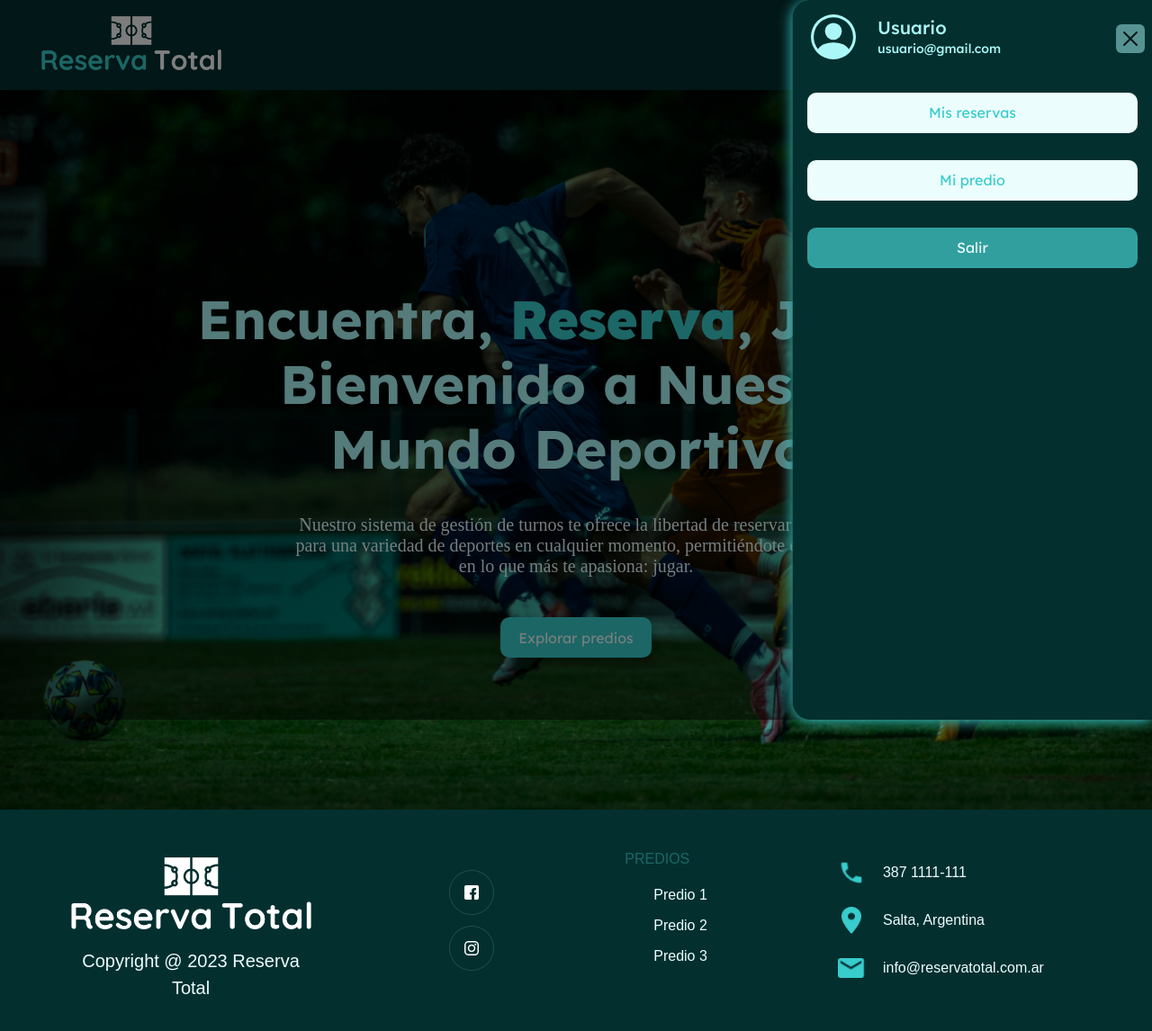
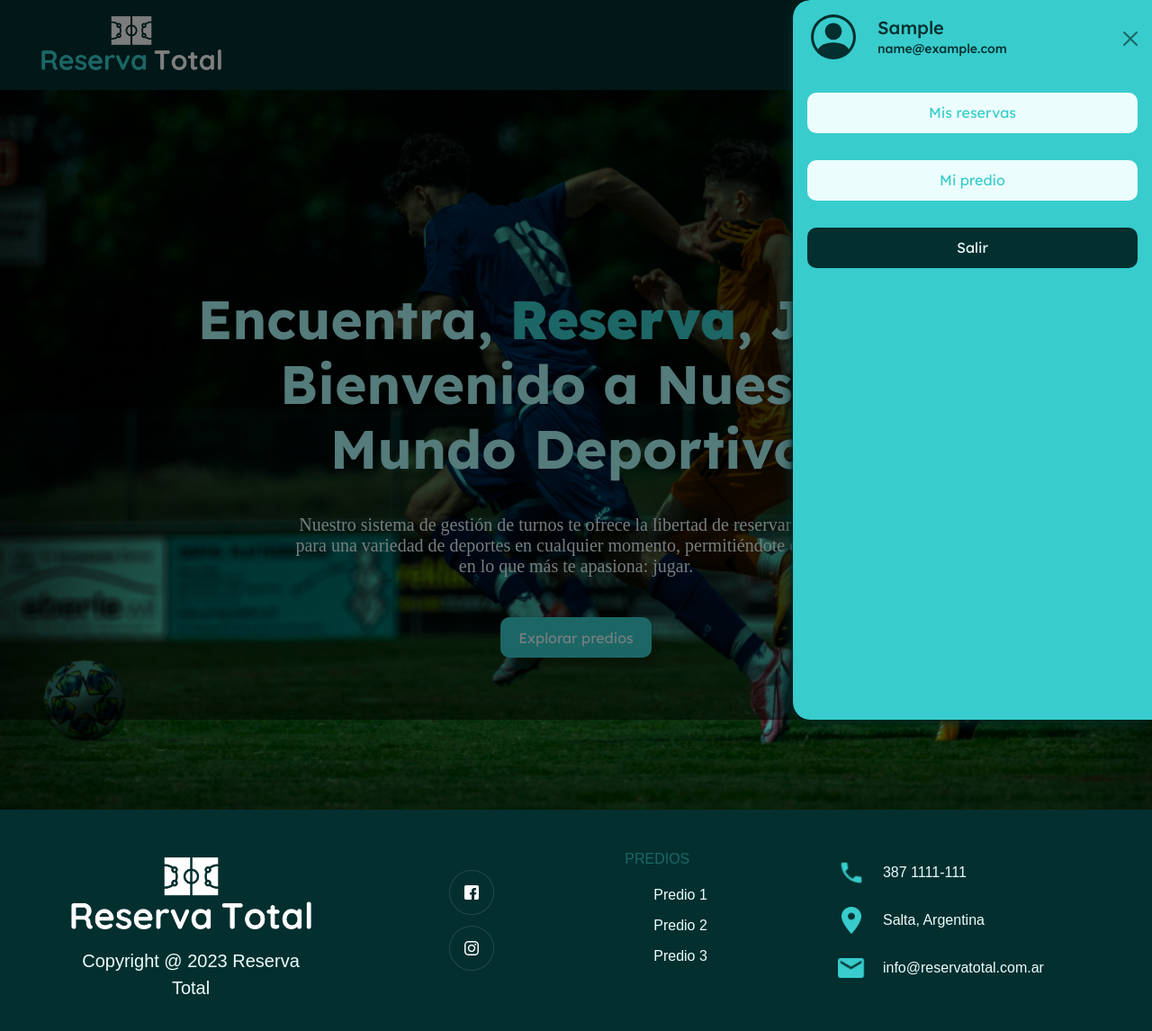
Before and after one commit to bj10asd/SoftwareCancha, a Django app: page / in a window 1280 px wide, after a click that opens the changed part. Shown: the whole page at 90% size. Run offline with Django 4.2, Linux system fonts and the light colour scheme; the visitor is signed in with stand-in values (Sample User, id 1); parts of the project's set-up code (start-up, migrations or seed data) failed here and were passed over; some libraries are stand-ins or nearby versions; some web fonts are replaced.

Commit message:
Fix en navbar

```diff
--- a/scalo/reservas/static/css/header.css
+++ b/scalo/reservas/static/css/header.css
@@ -53,6 +53,8 @@ header {
   .navbar li a:hover {
     transform: translateZ(50px);
     transform: scale(1.05);
+    background-color: #ABF7F7;
+    color: #042F2F !important;
   }
   .navbar li a:active {
     transform: translateY(-1px);
@@ -63,15 +65,31 @@ header {
     color: #38CCCC;
   }
   .navbar .inises {
-    background-color: #329F9F;
+    background-color: #38CCCC;
     color: #ECFDFD;
     transition: all 0.3s cubic-bezier(0.25, 0.46, 0.45, 0.94);
   }
   .navbar .inises:hover {
     transform: translateZ(50px);
     transform: scale(1.05);
+    background-color: #ABF7F7;
   }
   .navbar .inises:active {
+    transform: translateY(-1px);
+    transform: rotate(2deg);
+    box-shadow: 0 5px 10px rgba(0, 0, 0, 0.2);
+  }
+  .navbar .lout {
+    background-color: #042F2F;
+    color: #ECFDFD;
+    transition: all 0.3s cubic-bezier(0.25, 0.46, 0.45, 0.94);
+  }
+  .navbar .lout:hover {
+    transform: translateZ(50px);
+    transform: scale(1.05);
+    background-color: rgb(255, 162, 162);
+  }
+  .navbar .lout:active {
     transform: translateY(-1px);
     transform: rotate(2deg);
     box-shadow: 0 5px 10px rgba(0, 0, 0, 0.2);
@@ -81,12 +99,13 @@ header {
   }
   .offcanvas {
     border-radius: 1.25rem 0 0 1.25rem;
-    background-color: #042F2F !important;
-    box-shadow: 0px 2px 15px 0px #38CCCC, 0px 0px 4px 0px rgba(0, 0, 0, 0.4), 0px 4px 4px 0px rgba(0, 0, 0, 0.25);
+    background-color: #38CCCC !important;
+    box-shadow: 0px 2px 15px 0px #042F2F, 0px 0px 4px 0px rgba(0, 0, 0, 0.4), 0px 4px 4px 0px rgba(0, 0, 0, 0.25);
   }
   .offcanvas-header {
-    color: #ABF7F7;
+    color: #042F2F;
     font-family: "Lexend", sans-serif;
+    font-weight: bolder;
   }
   .navbar-toggler {
     border: none !important;
--- a/scalo/reservas/templates/base.html
+++ b/scalo/reservas/templates/base.html
@@ -56,13 +56,14 @@
                 <div class="container-fluid">
                     <h1><a class="navbar-brand" href="{% url 'index' %}"><img
                                 src="{% static 'img/logo-no-background.png' %}" alt="Reserva Total"></a></h1>
+                    {% if user.is_authenticated %}
                     <div class="d-flex gap-4 px-1 align-items-center">
                         <div>
                             <button class="navbar-toggler" type="button" data-bs-toggle="offcanvas"
                             data-bs-target="#offcanvasNavbar" aria-controls="offcanvasNavbar"
                             aria-label="Toggle navigation">
                             <h5 class="offcanvas-title" style="font-size: 1.25rem;" id="offcanvasNavbarLabel">
-                                Usuario</h5>
+                                {{user.first_name}}</h5>
                             </button>
                         </div>
                         <svg xmlns="http://www.w3.org/2000/svg" width="50" height="50" fill="currentColor"
@@ -84,17 +85,15 @@
                                 </svg>
                                 <div>
                                     <h5 class="offcanvas-title" style="font-size: 1.25rem;" id="offcanvasNavbarLabel">
-                                        Usuario</h5>
-                                    <h4 class="" style="font-size: .875rem;" id="offcanvasNavbarLabel">usuario@gmail.com</h4>
+                                        {{user.first_name}}</h5>
+                                    <h4 class="" style="font-size: .875rem;" id="offcanvasNavbarLabel">{{user.email}}</h4>
                                 </div>
                             </div>
-                            <button type="button" class="btn-close" style="background-color: #ABF7F7;" data-bs-dismiss="offcanvas"
+                            <button type="button" class="btn-close"  data-bs-dismiss="offcanvas"
                                 aria-label="Close"></button>
                         </div>
                         <div class="offcanvas-body">
                             <ul class="navbar-nav">
-                                {% if user.is_authenticated %}
-                                <!-- <a href="{% url 'logout' %}">Salir</a> -->
                                 {% if perms.reservas.view_reservas %}
                                 <li class="nav-item">
                                     <a class="nav-link" href="{% url 'mis_reservas' %}">Mis reservas</a>
@@ -106,26 +105,26 @@
                                 </li>
                                 {% endif %}
                                 <li class="nav-item">
-                                    <a class="nav-link inises" href="{% url 'logout' %}">Salir</a>
+                                    <a class="nav-link lout" href="{% url 'logout' %}">Salir</a>
                                 </li>
+                            </ul>
+                        </div>
+                    </div>
                     {% else %}
-                                <!-- <a href="{% url 'login' %}">Logeate</a>
-                                    <a href="{% url 'registro' %}">Registrate</a> -->
+                    <div class="d-flex justify-content-end" id="navbarNav">
+                        <ul class="navbar-nav d-flex flex-row">
                             <li class="nav-item">
                                 <a class="nav-link" href="{% url 'registro' %}">Registrarse</a>
                             </li>
                             <li class="nav-item">
                                 <a class="nav-link inises" href="{% url 'login' %}">Iniciar Sesión</a>
                             </li>
-                                {% endif %}
                         </ul>
                     </div>
-                    </div>
+                    {% endif %}
                 </div>
             </nav>
         </header>
-
-
 
         {% block content %}
         {% endblock %}
```
Lines whose indentation alone changed are shown as unchanged.
